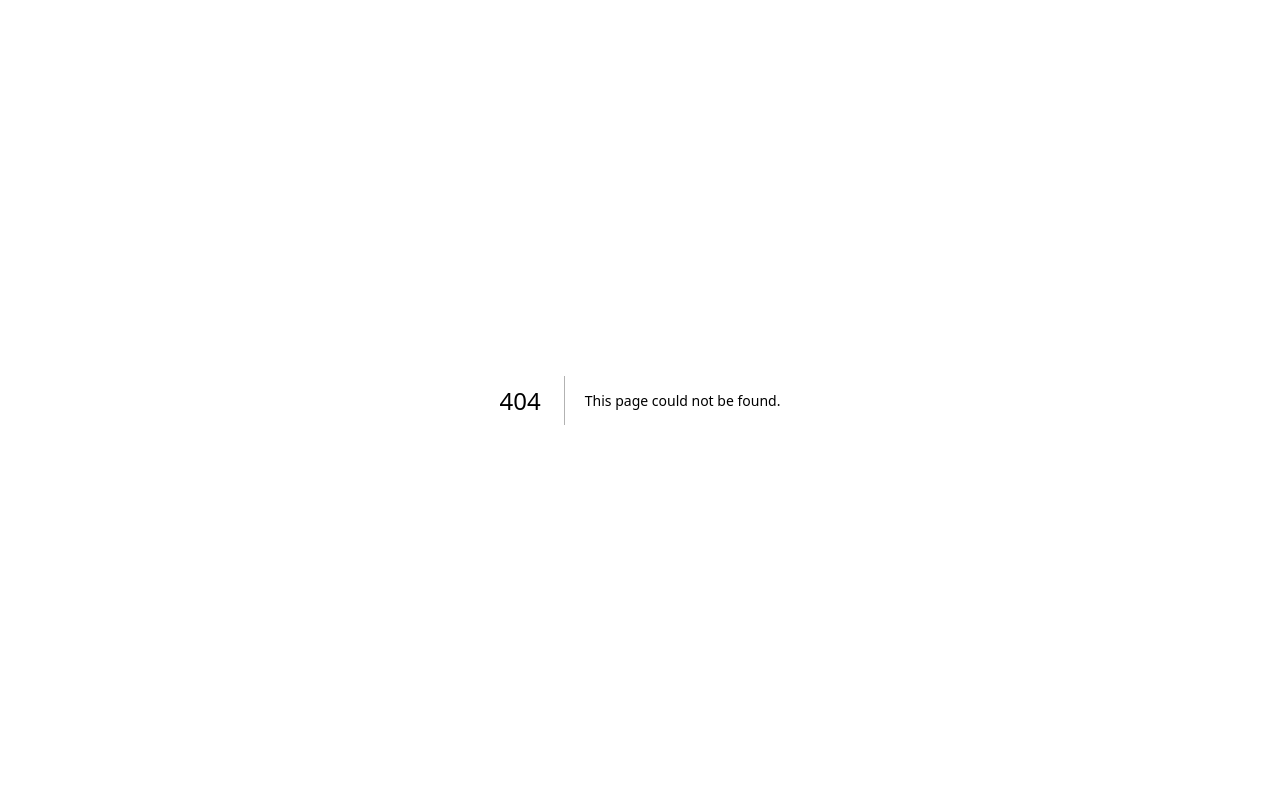
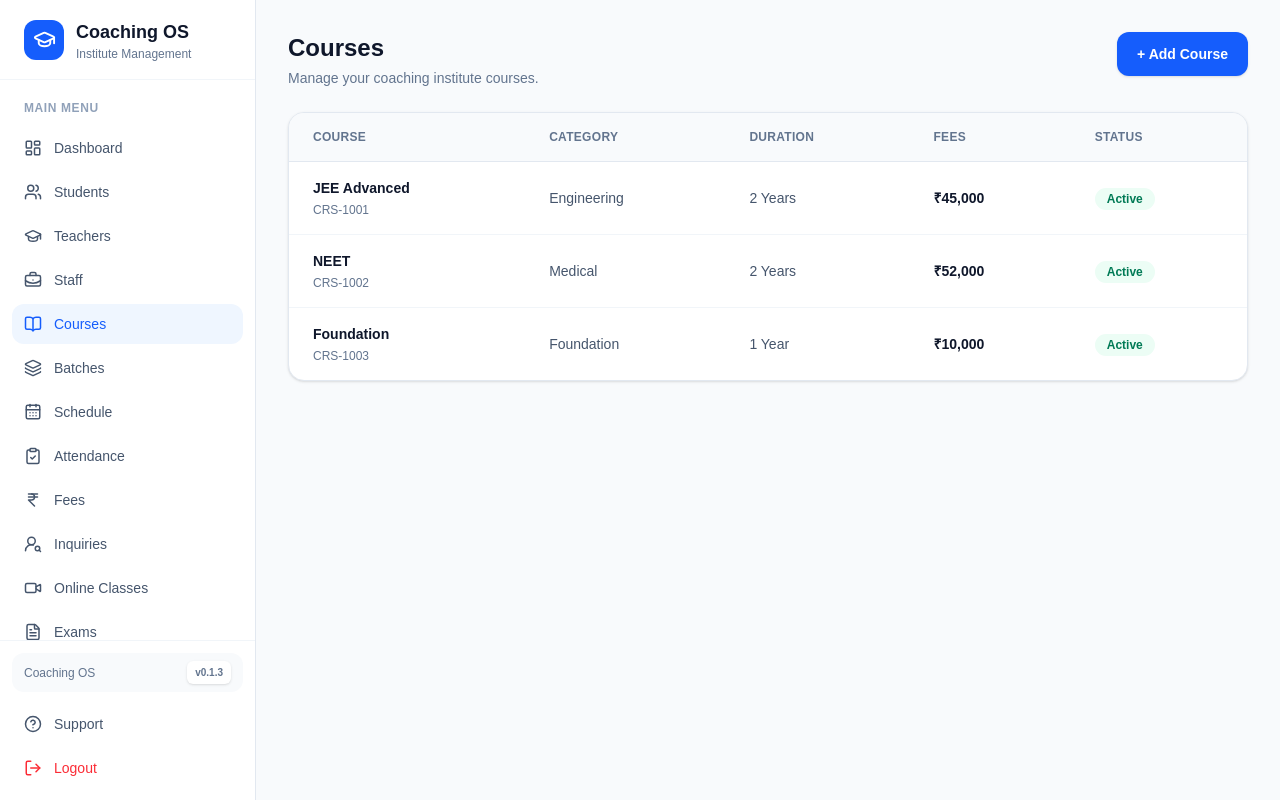
Before and after one commit to devleyj/Coaching-os-admin, a Next.js app: page /courses in a window 1280 px wide. Before the commit this address had no page. Built offline with nearby package versions, Linux system fonts and the light colour scheme.

Commit message:
v0.1.3 - course management foundation

```diff
--- a/app/components/Slidebar.tsx
+++ b/app/components/Slidebar.tsx
@@ -101,7 +101,7 @@ export default function Slidebar() {
             </span>
 
             <span className="rounded-md bg-white px-2 py-1 text-[10px] font-semibold text-slate-500 shadow-sm">
-              v0.1.2
+              v0.1.3
             </span>
           </div>
         </div>
--- /dev/null
+++ b/app/courses/page.tsx
@@ -0,0 +1,223 @@
+"use client";
+
+import { useState } from "react";
+import Slidebar from "../components/Slidebar";
+
+export default function CoursesPage() {
+  const [courses, setCourses] = useState([
+    {
+      id: "CRS-1001",
+      name: "JEE Advanced",
+      category: "Engineering",
+      duration: "2 Years",
+      fees: 45000,
+      status: "Active",
+    },
+    {
+      id: "CRS-1002",
+      name: "NEET",
+      category: "Medical",
+      duration: "2 Years",
+      fees: 52000,
+      status: "Active",
+    },
+    {
+      id: "CRS-1003",
+      name: "Foundation",
+      category: "Foundation",
+      duration: "1 Year",
+      fees: 10000,
+      status: "Active",
+    },
+  ]);
+
+  const [showAddCourse, setShowAddCourse] = useState(false);
+  const [newCourseName, setNewCourseName] = useState("");
+  const [newCourseCategory, setNewCourseCategory] = useState("");
+  const [newCourseDuration, setNewCourseDuration] = useState("");
+  const [newCourseFees, setNewCourseFees] = useState("");
+
+  return (
+    <div className="min-h-screen bg-slate-50">
+      <Slidebar />
+
+      <main className="ml-64 min-h-screen p-8">
+        <div className="flex items-start justify-between">
+          <div>
+            <h1 className="text-2xl font-bold text-slate-900">Courses</h1>
+
+            <p className="mt-1 text-sm text-slate-500">
+              Manage your coaching institute courses.
+            </p>
+          </div>
+
+          <button
+            type="button"
+            onClick={() => setShowAddCourse(true)}
+            className="rounded-xl bg-blue-600 px-5 py-3 text-sm font-semibold text-white shadow-sm transition hover:bg-blue-700"
+          >
+            + Add Course
+          </button>
+        </div>
+
+        <div className="mt-6 overflow-hidden rounded-2xl border border-slate-200 bg-white shadow-sm">
+          <div className="overflow-x-auto">
+            <table className="w-full text-left">
+              <thead className="border-b border-slate-200 bg-slate-50">
+                <tr>
+                  <th className="px-6 py-4 text-xs font-semibold uppercase tracking-wide text-slate-500">
+                    Course
+                  </th>
+                  <th className="px-6 py-4 text-xs font-semibold uppercase tracking-wide text-slate-500">
+                    Category
+                  </th>
+                  <th className="px-6 py-4 text-xs font-semibold uppercase tracking-wide text-slate-500">
+                    Duration
+                  </th>
+                  <th className="px-6 py-4 text-xs font-semibold uppercase tracking-wide text-slate-500">
+                    Fees
+                  </th>
+                  <th className="px-6 py-4 text-xs font-semibold uppercase tracking-wide text-slate-500">
+                    Status
+                  </th>
+                </tr>
+              </thead>
+
+              <tbody className="divide-y divide-slate-100">
+                {courses.map((course) => (
+                  <tr key={course.id} className="hover:bg-slate-50">
+                    <td className="px-6 py-4">
+                      <p className="text-sm font-semibold text-slate-900">
+                        {course.name}
+                      </p>
+                      <p className="mt-1 text-xs text-slate-500">{course.id}</p>
+                    </td>
+
+                    <td className="px-6 py-4 text-sm text-slate-600">
+                      {course.category}
+                    </td>
+
+                    <td className="px-6 py-4 text-sm text-slate-600">
+                      {course.duration}
+                    </td>
+
+                    <td className="px-6 py-4 text-sm font-semibold text-slate-900">
+                      ₹{course.fees.toLocaleString("en-IN")}
+                    </td>
+
+                    <td className="px-6 py-4">
+                      <span
+                        className={`rounded-full px-3 py-1 text-xs font-semibold ${
+                          course.status === "Active"
+                            ? "bg-emerald-50 text-emerald-700"
+                            : "bg-slate-100 text-slate-600"
+                        }`}
+                      >
+                        {course.status}
+                      </span>
+                    </td>
+                  </tr>
+                ))}
+              </tbody>
+            </table>
+          </div>
+        </div>
+      </main>
+
+      {showAddCourse && (
+        <div className="fixed inset-0 z-[60] flex items-center justify-center bg-slate-900/40 p-4">
+          <div className="w-full max-w-lg rounded-2xl bg-white p-6 shadow-2xl">
+            <div className="flex items-center justify-between">
+              <div>
+                <h2 className="text-lg font-bold text-slate-900">Add Course</h2>
+
+                <p className="mt-1 text-sm text-slate-500">
+                  Create a new course for your institute.
+                </p>
+              </div>
+
+              <button
+                type="button"
+                onClick={() => setShowAddCourse(false)}
+                className="rounded-lg px-3 py-2 text-sm font-semibold text-slate-500 hover:bg-slate-100"
+              >
+                ✕
+              </button>
+            </div>
+
+            <div className="mt-6">
+              <label className="mb-1 block text-sm font-medium text-slate-700">
+                Course Name
+              </label>
+
+              <input
+                type="text"
+                placeholder="e.g. JEE Advanced"
+                value={newCourseName}
+                onChange={(e) => setNewCourseName(e.target.value)}
+                className="w-full rounded-xl border border-slate-200 bg-white px-4 py-3 text-slate-900 outline-none placeholder:text-slate-400 focus:border-blue-500"
+              />
+            </div>
+
+            <div className="mt-4">
+              <label className="mb-1 block text-sm font-medium text-slate-700">
+                Category
+              </label>
+
+              <input
+                type="text"
+                placeholder="e.g. Engineering"
+                value={newCourseCategory}
+                onChange={(e) => setNewCourseCategory(e.target.value)}
+                className="w-full rounded-xl border border-slate-200 bg-white px-4 py-3 text-slate-900 outline-none placeholder:text-slate-400 focus:border-blue-500"
+              />
+            </div>
+
+            <div className="mt-4">
+              <label className="mb-1 block text-sm font-medium text-slate-700">
+                Duration
+              </label>
+
+              <input
+                type="text"
+                placeholder="e.g. 2 Years"
+                value={newCourseDuration}
+                onChange={(e) => setNewCourseDuration(e.target.value)}
+                className="w-full rounded-xl border border-slate-200 bg-white px-4 py-3 text-slate-900 outline-none placeholder:text-slate-400 focus:border-blue-500"
+              />
+            </div>
+
+            <div className="mt-4">
+              <label className="mb-1 block text-sm font-medium text-slate-700">
+                Course Fees
+              </label>
+
+              <input
+                type="number"
+                placeholder="e.g. 45000"
+                min="0"
+                value={newCourseFees}
+                onChange={(e) => setNewCourseFees(e.target.value)}
+                className="w-full rounded-xl border border-slate-200 bg-white px-4 py-3 text-slate-900 outline-none placeholder:text-slate-400 focus:border-blue-500"
+              />
+            </div>
+
+            <div className="mt-4">
+              <label className="mb-1 block text-sm font-medium text-slate-700">
+                Status
+              </label>
+
+              <select
+                defaultValue="Active"
+                className="w-full rounded-xl border border-slate-200 bg-white px-4 py-3 text-slate-900 outline-none focus:border-blue-500"
+              >
+                <option value="Active">Active</option>
+                <option value="Inactive">Inactive</option>
+              </select>
+            </div>
+          </div>
+        </div>
+      )}
+    </div>
+  );
+}
```
